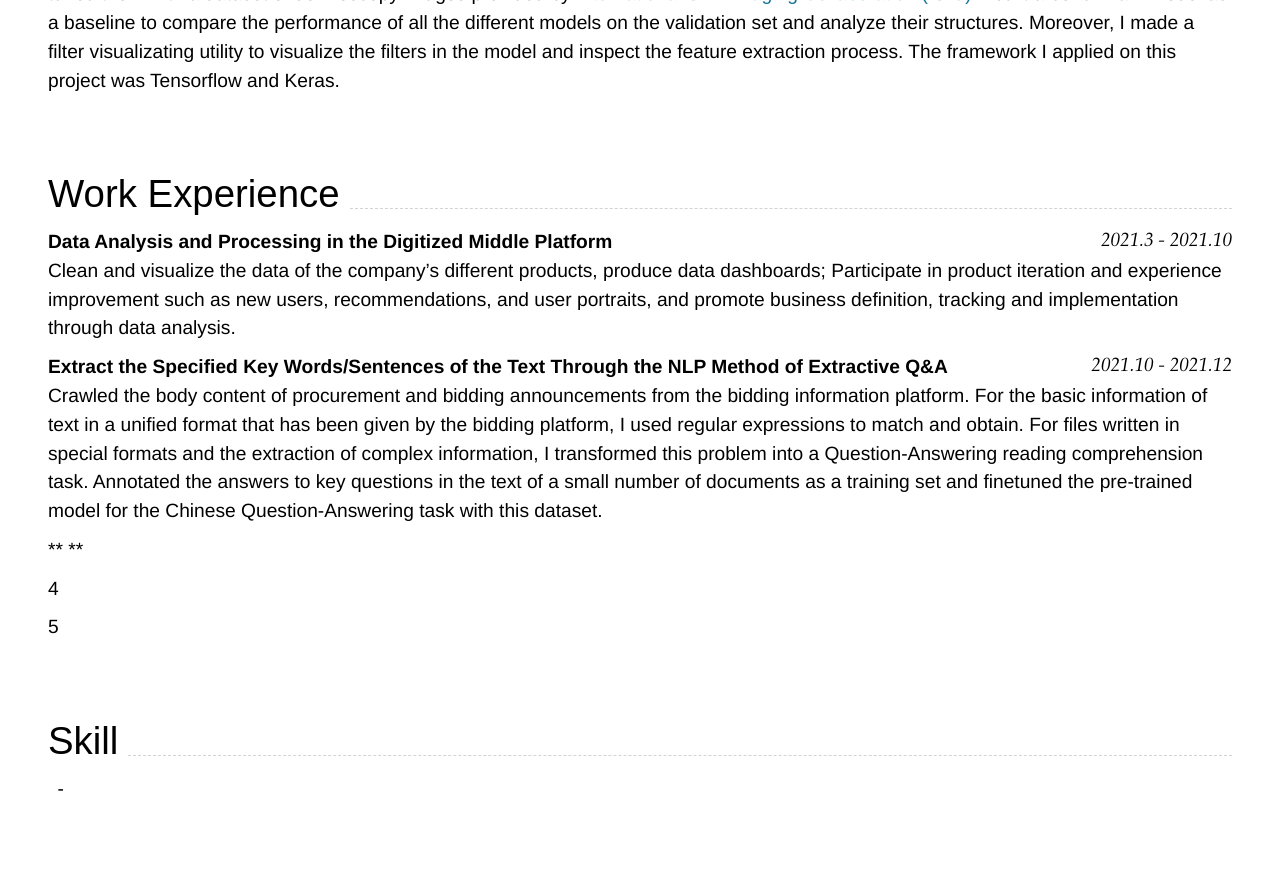
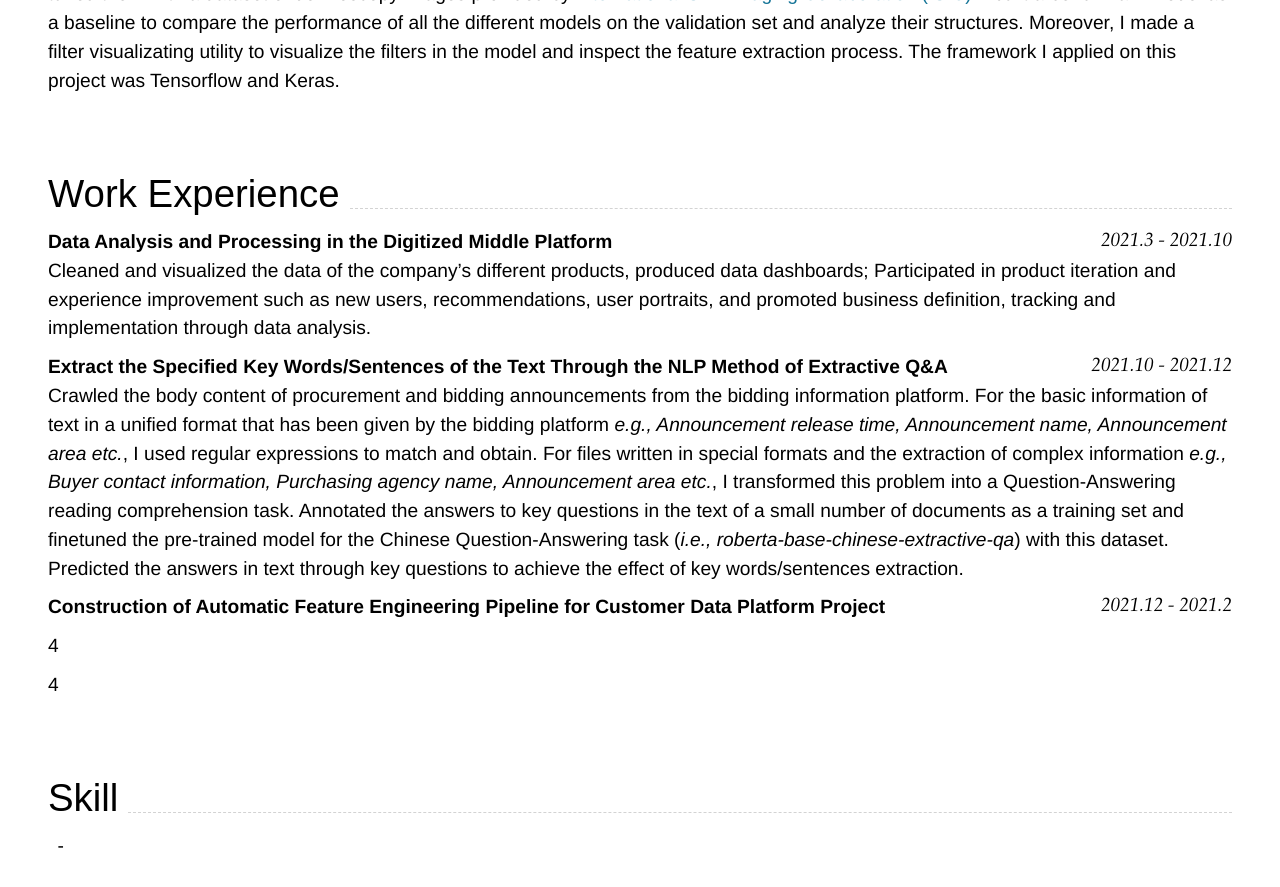
Before and after one commit to MinyeShao/CV_Markdown, a Jekyll site: the page built from index.md, in a window 1280 px wide and 900 px high, scrolled down 1207 px. Shown: the top 887 px of the window. Built offline with Jekyll 4.4.1, drawn with Linux system fonts in a browser that asks for light colours; nearby versions of some CDN libraries; before the commit the page ends 2059 px from its top, so only the background shows below that.

Commit message:
Update index.md

```diff
--- a/index.md
+++ b/index.md
@@ -70,17 +70,20 @@ Completed research independently and built a pipeline for multi-classification o
 
 ## Work Experience
 ### **Data Analysis and Processing in the Digitized Middle Platform**`2021.3 - 2021.10`
-Clean and visualize the data of the company's different products, produce data dashboards; Participate in product iteration and experience improvement such as new users, recommendations, and user portraits, and promote business definition, tracking and implementation through data analysis.
+Cleaned and visualized the data of the company's different products, produced data dashboards; Participated in product iteration and experience improvement such as new users, recommendations, user portraits, and promoted business definition, tracking and implementation through data analysis.
 <br>
 
 ### **Extract the Specified Key Words/Sentences of the Text Through the NLP Method of Extractive Q&A**`2021.10 - 2021.12`
-Crawled the body content of procurement and bidding announcements from the bidding information platform. For the basic information of text in a unified format that has been given by the bidding platform, I used regular expressions to match and obtain. For files written in special formats and the extraction of complex information, I transformed this problem into a Question-Answering reading comprehension task. Annotated the answers to key questions in the text of a small number of documents as a training set and finetuned the pre-trained model for the Chinese Question-Answering task with this dataset.
+Crawled the body content of procurement and bidding announcements from the bidding information platform. For the basic information of text in a unified format that has been given by the bidding platform _e.g., Announcement release time, Announcement name, Announcement area etc._, I used regular expressions to match and obtain. For files written in special formats and the extraction of complex information _e.g., Buyer contact information, Purchasing agency name, Announcement area etc._, I transformed this problem into a Question-Answering reading comprehension task. Annotated the answers to key questions in the text of a small number of documents as a training set and finetuned the pre-trained model for the Chinese Question-Answering task (_i.e., roberta-base-chinese-extractive-qa_) with this dataset. Predicted the answers in text through key questions to achieve the effect of key words/sentences extraction.
 <br>
 
-### ** **
+### **Construction of Automatic Feature Engineering Pipeline for Customer Data Platform Project** `2021.12 - 2021.2`
+
+
+
+
 ### 4
-### 5
-
+### 4
 <br><br />
 
 
```
